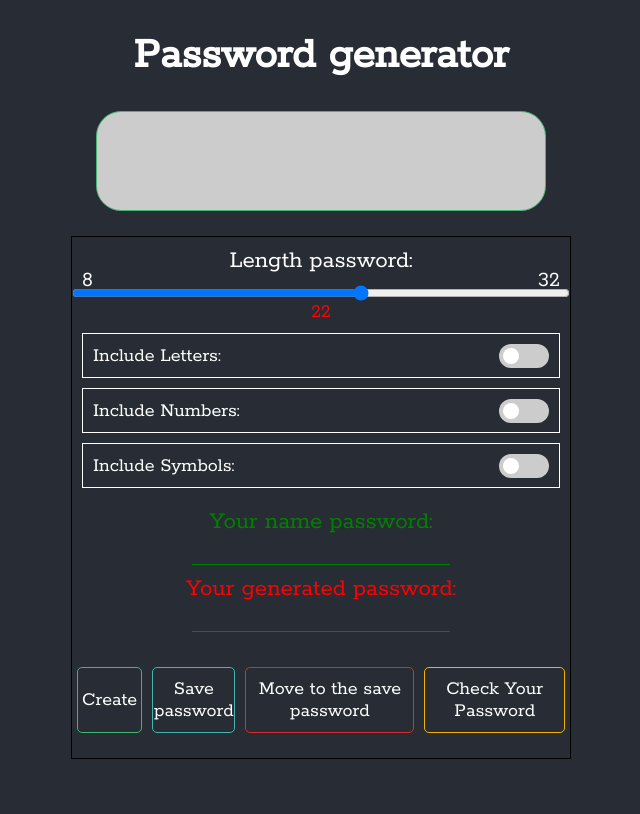
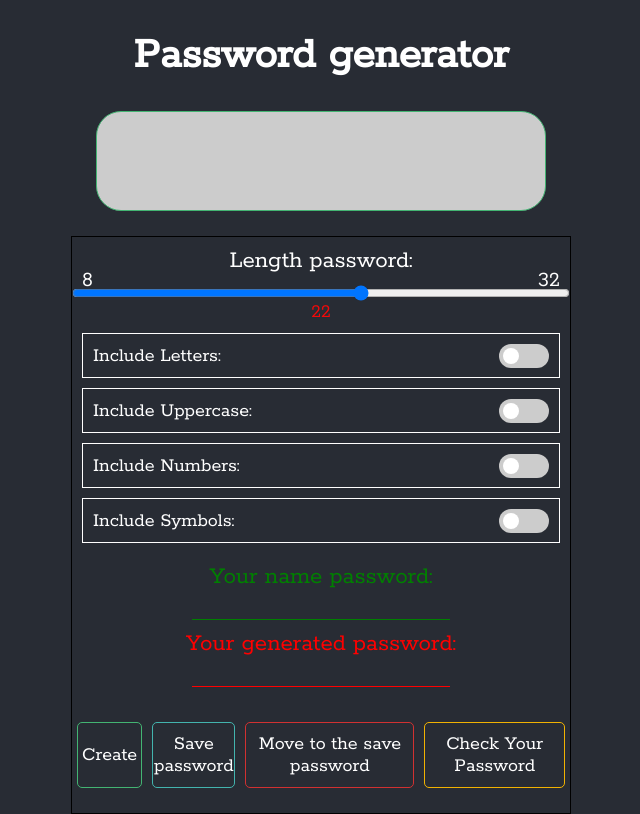
Before and after one commit to MarcinMG-web/PasswordGenerator, a React (Create React App) app: page / in a window 1280 px wide. Shown: the whole page, without its empty margins (319-959 px from the left). Built offline with nearby package versions, Linux system fonts and the light colour scheme.

Commit message:
Add uppercase to set when create password

```diff
--- a/src/components/Box.js
+++ b/src/components/Box.js
@@ -11,6 +11,7 @@ const Box = () => {
 
   const [passwordLength, setPasswordLength] = useState(22);
   const [includeLetters, setIncludeLetters] = useState(false);
+  const [includeUppercase, setIncludeUppercase] = useState(false);
   const [includeNumbers, setIncludeNumbers] = useState(false);
   const [includeSymbol, setIncludeSymbols] = useState(false);
 
@@ -21,13 +22,19 @@ const Box = () => {
   };
 
   const settingPassword = () => {
-    if (includeLetters || includeNumbers || includeSymbol) {
+    if (includeLetters || includeUppercase || includeNumbers || includeSymbol) {
       let characterList = [];
       if (includeLetters) {
         const tabLetters = Array(26)
           .fill(0)
           .map((el, i) => String.fromCharCode(97 + i));
         characterList.push(...tabLetters);
+      }
+      if (includeUppercase) {
+        const tabUpperLetters = Array(26)
+          .fill(0)
+          .map((el, i) => String.fromCharCode(65 + i));
+        characterList.push(...tabUpperLetters);
       }
       if (includeNumbers) {
         const tabNumbers = Array(10)
@@ -61,9 +68,8 @@ const Box = () => {
 
   const onClickAddPassword = () => {
     if (
-      ((passwordName !== '' || passwordName === 'Set the name password') &&
-        (password === '' || password !== 'Set the opportunities'))
-      &&
+      (passwordName !== '' || passwordName === 'Set the name password') &&
+      (password === '' || password !== 'Set the opportunities') &&
       (password !== '' || password === 'Set the opportunities')
     ) {
       dispatch(
@@ -74,7 +80,6 @@ const Box = () => {
         })
       );
     } else {
-
       setPasswordName('Set the name password');
       settingPassword('Set the opportunities');
     }
@@ -104,6 +109,19 @@ const Box = () => {
               type='checkbox'
               checked={includeLetters}
               onChange={(e) => setIncludeLetters(e.target.checked)}
+              className='checkBox-input'
+            />
+            <span className='slider round'></span>
+          </label>
+        </div>
+
+        <div className='checkBoxContainer'>
+          <label className='checkBoxContainer_label'>Include Uppercase:</label>
+          <label className='checkBoxContainer_label-switch'>
+            <input
+              type='checkbox'
+              checked={includeUppercase}
+              onChange={(e) => setIncludeUppercase(e.target.checked)}
               className='checkBox-input'
             />
             <span className='slider round'></span>
```
